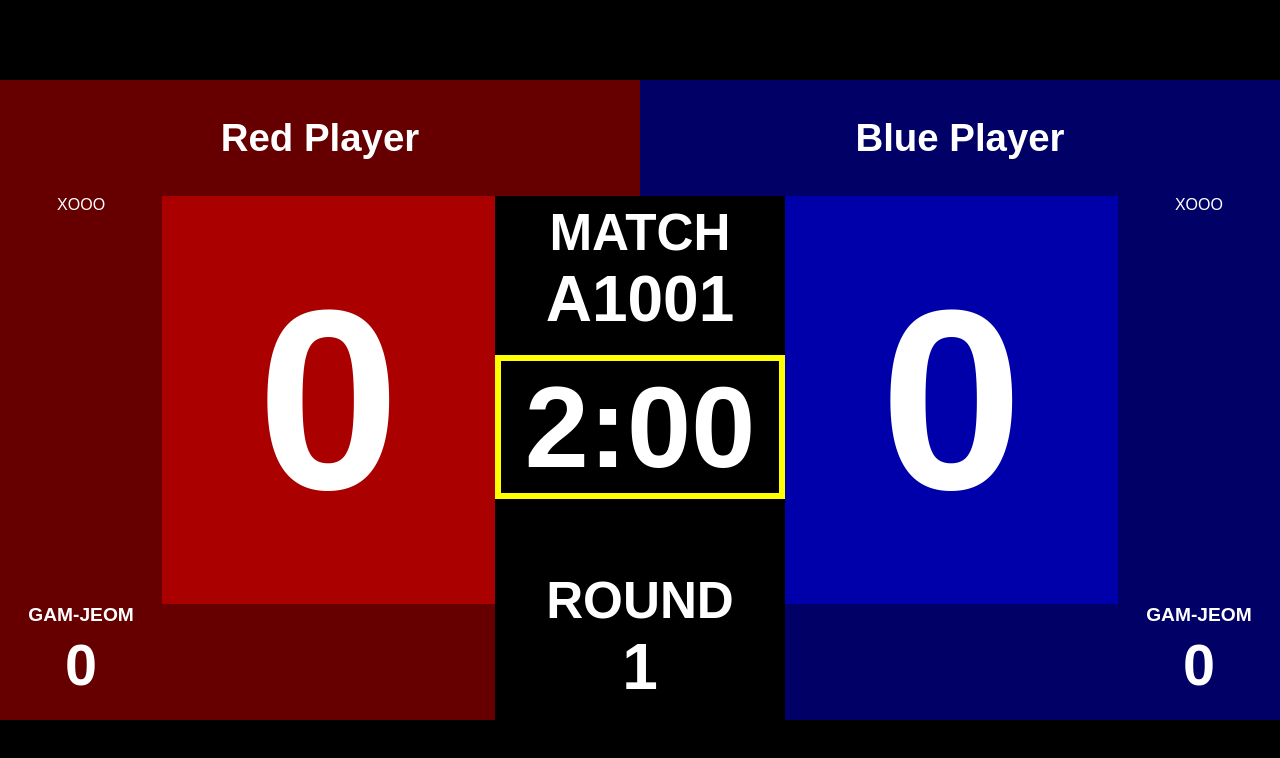
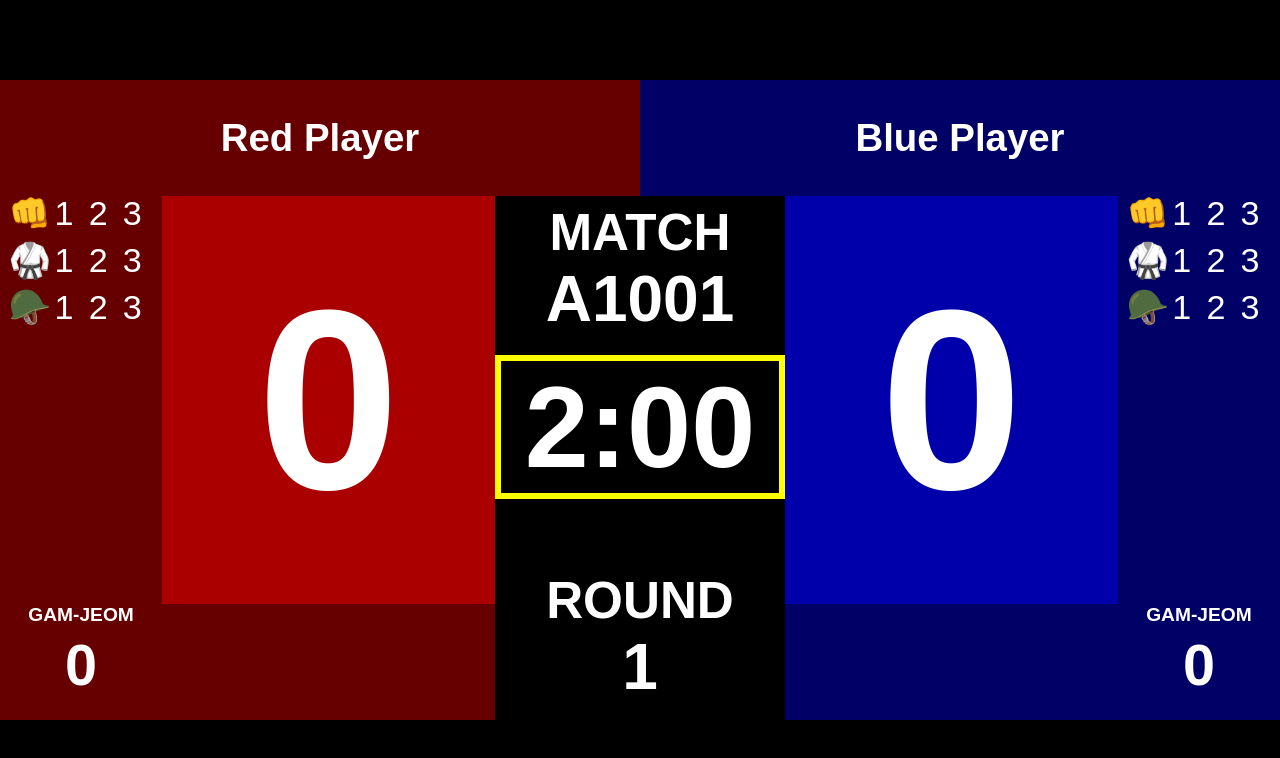
Before and after one commit to CY-Cheung/TKD-scoreboard, a React (Vite) app: page /screen in a window 1280 px wide. Shown: the top 758 px of the page. Built offline with nearby package versions, Linux system fonts and the light colour scheme.

Commit message:
create refferee icon

```diff
--- a/src/Pages/Screen/Screen.css
+++ b/src/Pages/Screen/Screen.css
@@ -133,16 +133,20 @@
 
 .red-ref-log {
 	display: flex;
-	flex: 7;
-	width: 100%;
-	justify-content: center;
+	flex-direction: column;
+	width: calc(var(--screen-width) * 19/150);
+	height: calc(var(--screen-height) * 7/11);
+	align-items: center;
+	gap: 1vw;
 }
 
 .blue-ref-log {
 	display: flex;
-	flex: 7;
-	width: 100%;
-	justify-content: center;
+	flex-direction: column;
+	width: calc(var(--screen-width) * 19/150);
+	height: calc(var(--screen-height) * 7/11);
+	align-items: center;
+	gap: 1vw;
 }
 
 .red-gamjeom {
@@ -245,3 +249,21 @@
 	font-size: 5vw;
 	font-weight: bold;
 }
+
+.log-row {
+	--log-width: calc(var(--screen-width) * 19/150);
+	display: flex;
+	justify-content: center;
+	align-items: center;
+	width: var(--log-width);
+}
+
+.log-icon {
+	--icon-width: calc(var(--screen-width) * 4/150);
+	width: var(--icon-width);
+	height: var(--icon-width);
+	display: flex;
+	justify-content: center;
+	align-items: center;
+	font-size: var(--icon-width);
+}
--- a/src/Pages/Screen/Screen.jsx
+++ b/src/Pages/Screen/Screen.jsx
@@ -38,9 +38,7 @@ function ScoreBoard() {
 				onClick={() => document.documentElement.requestFullscreen()}
 			>
 				<div className="top" style={{ flexDirection: direction }}>
-					<div className="red-name red-bg name-font">
-						Red Player
-					</div>
+					<div className="red-name red-bg name-font">Red Player</div>
 					<div className="blue-name blue-bg name-font">
 						Blue Player
 					</div>
@@ -48,13 +46,29 @@ function ScoreBoard() {
 				<div
 					className="midbottom"
 					style={{ flexDirection: direction, display: "flex" }}
-				> {/*19:39:34:39:19 = 150*/}
+				>
+					{" "}
+					{/*19:39:34:39:19 = 150*/}
 					<div className="red-log red-bg">
 						<div className="red-ref-log red-bg">
-							<div>X</div>
-							<div>O</div>
-							<div>O</div>
-							<div>O</div>
+							<div className="log-row">
+								<div className="log-icon">&#128074;</div>
+								<div className="log-icon">1</div>
+								<div className="log-icon">2</div>
+								<div className="log-icon">3</div>
+							</div>
+							<div className="log-row">
+								<div className="log-icon">&#129355;</div>
+								<div className="log-icon">1</div>
+								<div className="log-icon">2</div>
+								<div className="log-icon">3</div>
+							</div>
+							<div className="log-row">
+								<div className="log-icon">&#129686;</div>
+								<div className="log-icon">1</div>
+								<div className="log-icon">2</div>
+								<div className="log-icon">3</div>
+							</div>
 						</div>
 						<div className="red-gamjeom red-bg">
 							<div className="gamjeom-font">GAM-JEOM</div>
@@ -125,10 +139,24 @@ function ScoreBoard() {
 					</div>
 					<div className="blue-log blue-bg">
 						<div className="blue-ref-log blue-bg">
-							<div>X</div>
-							<div>O</div>
-							<div>O</div>
-							<div>O</div>
+							<div className="log-row">
+								<div className="log-icon">&#128074;</div>
+								<div className="log-icon">1</div>
+								<div className="log-icon">2</div>
+								<div className="log-icon">3</div>
+							</div>
+							<div className="log-row">
+								<div className="log-icon">&#129355;</div>
+								<div className="log-icon">1</div>
+								<div className="log-icon">2</div>
+								<div className="log-icon">3</div>
+							</div>
+							<div className="log-row">
+								<div className="log-icon">&#129686;</div>
+								<div className="log-icon">1</div>
+								<div className="log-icon">2</div>
+								<div className="log-icon">3</div>
+							</div>
 						</div>
 						<div className="blue-gamjeom blue-bg">
 							<div className="gamjeom-font">GAM-JEOM</div>
```
